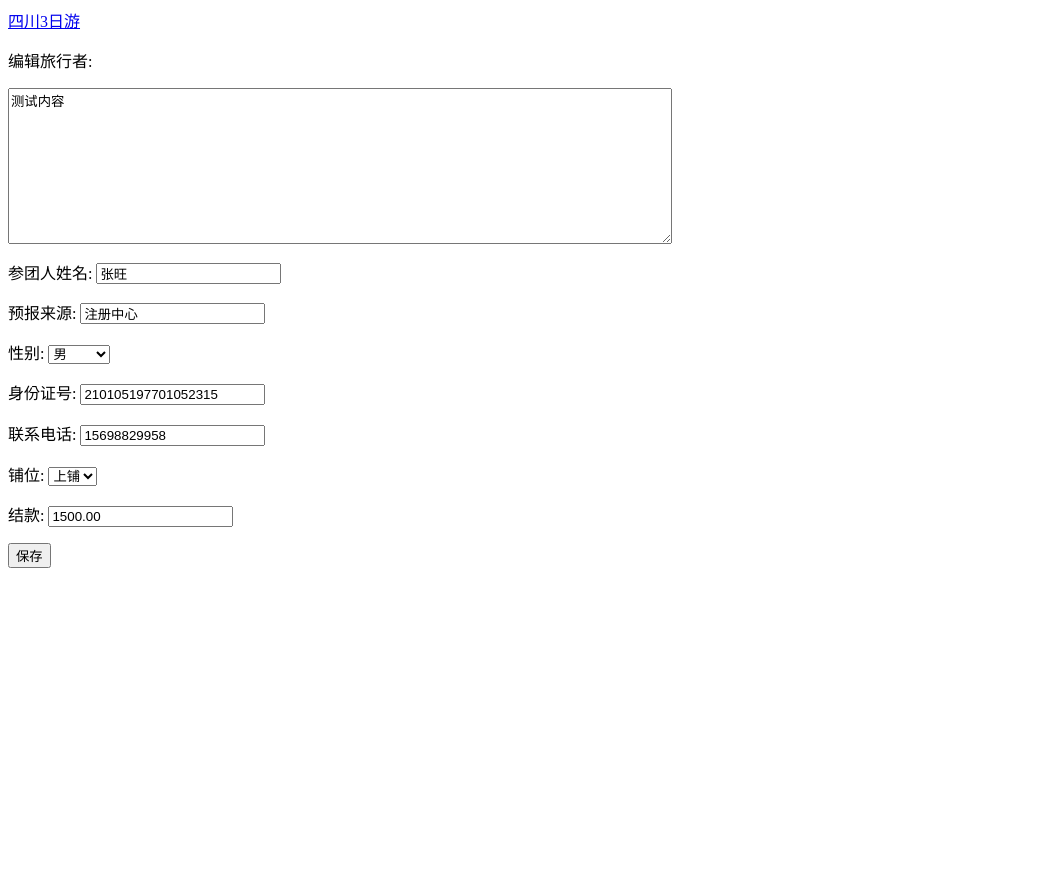
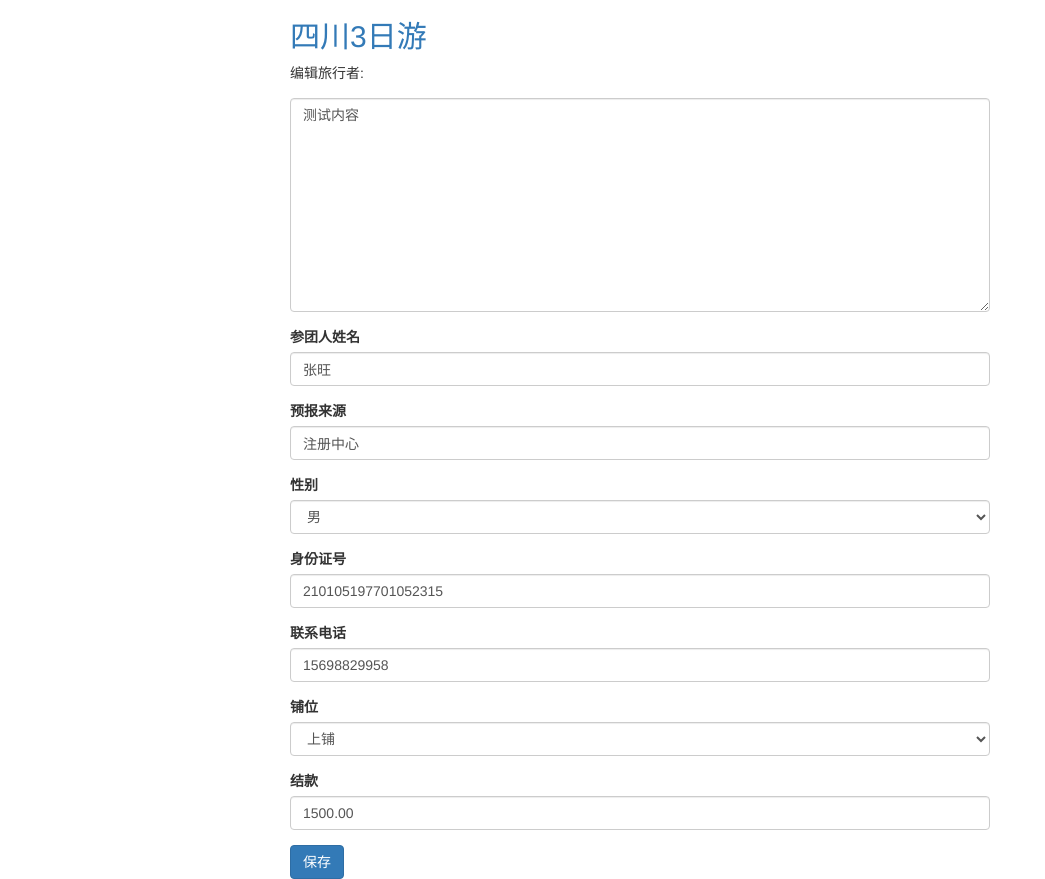
Before and after one commit to cactusboy/lyoa, a Django app: page /edit_entry/1/ in a window 1280 px wide. Shown: the whole page, without its empty margins (0-1045 px from the left). Before the commit the page ends 568 px from the top, so only its background shows below. Run offline with Django 3.2, Linux system fonts and the light colour scheme; a user stored in the database is signed in; data comes from the database, SQL or seed files in the repository; both versions use the stored data as it was after the commit; some libraries are stand-ins or nearby versions.

Commit message:
录入测试数据

```diff
--- a/learning_logs/models.py
+++ b/learning_logs/models.py
@@ -6,16 +6,16 @@ from django.contrib.auth.models import User
 class Topic(models.Model):
     """旅行团的设置"""
     tour_name = models.CharField('旅行团名称', max_length=100)
-    text = models.CharField('旅行团备注', max_length=200, null=True)
-    route1 = models.CharField('行程1', max_length=200, null=True)
-    route2 = models.CharField('行程2', max_length=200, null=True)
-    route3 = models.CharField('行程3', max_length=200, null=True)
-    route4 = models.CharField('行程4', max_length=200, null=True)
-    route5 = models.CharField('行程5', max_length=200, null=True)
+    route1 = models.CharField('行程1', max_length=200, null=True, blank=True)
+    route2 = models.CharField('行程2', max_length=200, null=True, blank=True)
+    route3 = models.CharField('行程3', max_length=200, null=True, blank=True)
+    route4 = models.CharField('行程4', max_length=200, null=True, blank=True)
+    route5 = models.CharField('行程5', max_length=200, null=True, blank=True)
     date_added = models.DateField('建立时间', auto_now_add=True)
     date_start = models.DateField('出发日期')
     img = models.ImageField('图片', upload_to='img', max_length=200)
     img_name = models.CharField('图片名称', max_length=20)
+    text = models.CharField('旅行团备注', max_length=200, null=True, blank=True, default="")
     owner = models.ForeignKey(User, on_delete=models.CASCADE)
 
     def __str__(self):
@@ -24,9 +24,9 @@ class Topic(models.Model):
 
     # 定义Topic模型的显示名字
     class Meta:
-        verbose_name = '旅行团名称'
+        verbose_name = '旅行团'
         # 模型的复数形式
-        verbose_name_plural = '旅行团名称'
+        verbose_name_plural = '旅行团'
 
 
 class Entry(models.Model):
@@ -55,12 +55,12 @@ class Entry(models.Model):
     # 身份证号
     number = models.CharField('身份证号', max_length=18)
     # 联系电话
-    phone = models.CharField('联系电话', max_length=11)
+    phone = models.CharField('联系电话', max_length=12)
     # 铺位
     bunk = models.CharField('铺位', max_length=4, choices=bed_choices, default='上铺')
     # 结款
     money = models.DecimalField('结款', max_digits=8, decimal_places=2)
-    text = models.TextField('备注')
+    text = models.CharField('个人备注', max_length=100, null=True, blank=True, default="无")
 
     class Meta(object):
         verbose_name_plural = '参团人员'
--- a/templates/learning_logs/edit_entry.html
+++ b/templates/learning_logs/edit_entry.html
@@ -1,14 +1,28 @@
 {% load bootstrap3 %}
-{% block content%}
-
-    <a href="{% url 'learning_logs:topic' topic.id %}">{{ topic }}</a>
+<head>
+    {% bootstrap_css %}
+    {% bootstrap_javascript %}
+    <style>
+        #div_b {
+            margin-left: auto;
+            margin-right: auto;
+            position: relative;
+            /*border: 1px solid #000099;*/
+            width: 700px;
+            height: 800px;
+        }
+    </style>
+</head>
+{% block content %}
+<div id="div_b">
+    <a href="{% url 'learning_logs:topic' topic.id %}"><h2>{{ topic }}</h2></a>
 
     <p>编辑旅行者:</p>
     <!-- 如果把下面的edit_entry改成new_entry会怎么样 -->
     <form action="{% url 'learning_logs:edit_entry' entry.id %}" method="post">
         {% csrf_token %}
-        {{ form.as_p }}
-        <button name="submit">保存</button>
+        {% bootstrap_form form %}
+        <button name="submit" class="btn btn-primary">保存</button>
     </form>
-
-{% endblock content%}
+</div>
+{% endblock content %}
--- a/templates/learning_logs/table1.html
+++ b/templates/learning_logs/table1.html
@@ -125,7 +125,7 @@
             </div>
             <div class="row-c">
                 <div class="line-c"><span class="cel" style="padding:3px;">合计<br/>汇款金额</span></div>
-                <div class="line-d" id="PRICE_DATA"></div>
+                <div class="line-d" id="PRICE_DATA" style="text-align: center;"></div>
             </div>
             <div class="row-d">
                 <div class="line-c"><span class="cel" style="line-height:50px;">备注</span></div>
--- a/templates/learning_logs/topic.html
+++ b/templates/learning_logs/topic.html
@@ -101,7 +101,7 @@
                 <td>{{ entry.signup }}</td>
                 <td>{{ entry.bunk }}</td>
                 <td>{{ entry.money }}</td>
-                <td>备注</td>
+                <td>{{ entry.text }}</td>
                 <td><a href="{% url 'learning_logs:edit_entry' entry.id %}">
                     编辑</a>
                 <a href=#>删除</a>
```
Also changed, not shown: db.sqlite3, learning_logs/migrations/0001_initial.py, learning_logs/migrations/0002_auto_20180708_1249.py (added), learning_logs/migrations/0003_auto_20180708_1311.py (added), learning_logs/migrations/0004_auto_20180708_1314.py (added), media/img/DSC00076.JPG (added), media/img/DSC00079.JPG (added), media/img/DSC00088.JPG (added), 1 other file.
